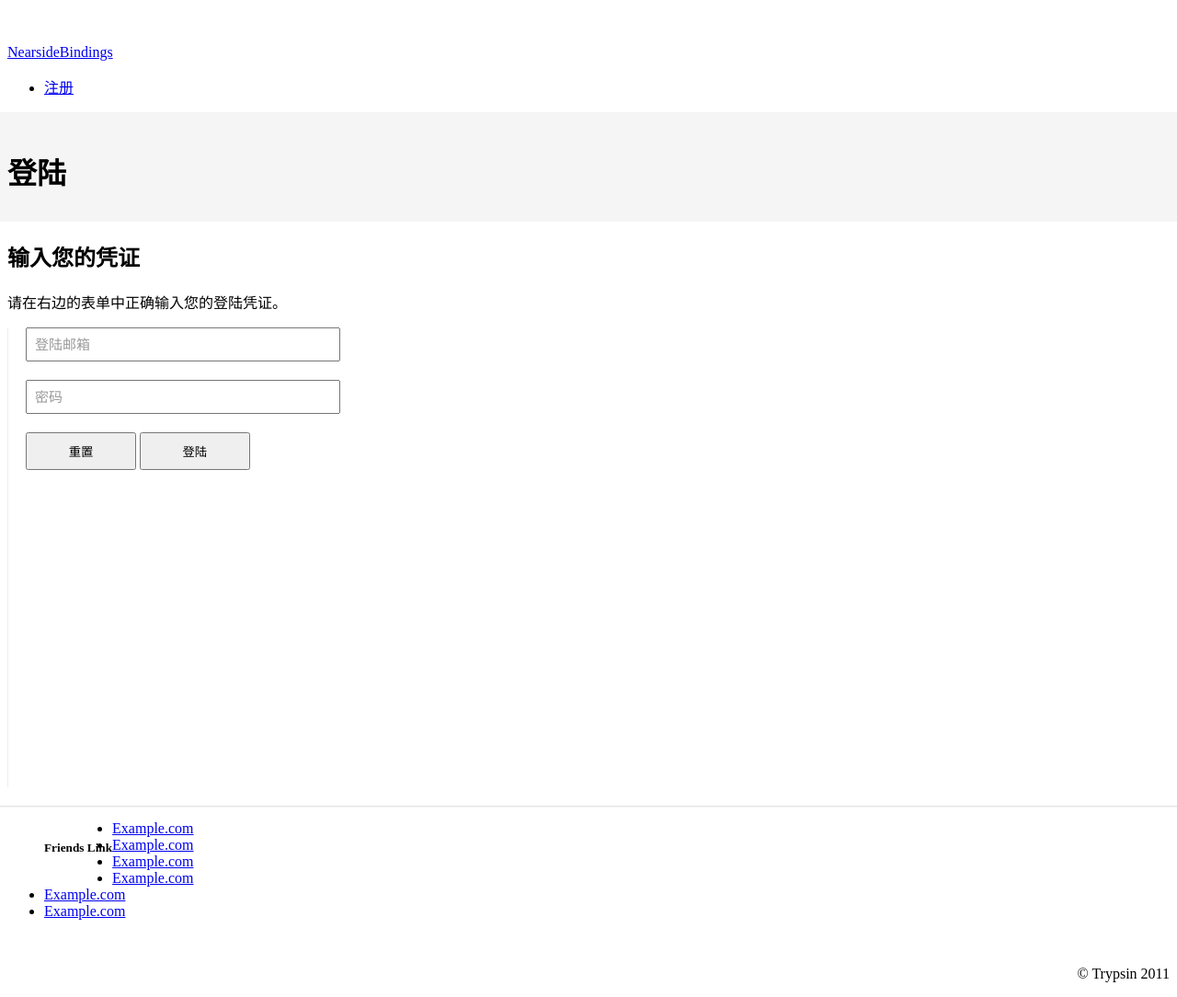
After one commit to xdlinux/hexyou, a Django app: template templates/accounts/signin.html in a window 1280 px wide. The commit adds this page. Shown: the whole page at 92% size. Run offline with Django 3.2, Linux system fonts and the light colour scheme; the template is opened without the code that fills it, so the values that code supplies are empty.

Commit message:
完成signin 开始做member

```diff
--- a/base/views.py
+++ b/base/views.py
@@ -10,3 +10,7 @@ def index(request):
 def signup(request):
     """page for signup"""
     return render_to_response("accounts/signup.html")
+
+def signin(request):
+    """page for signup"""
+    return render_to_response("accounts/signin.html")
--- a/member/views.py
+++ b/member/views.py
@@ -1 +1,6 @@
 # Create your views here.
+from django.shortcuts import render_to_response
+
+def frontpage(request):
+    """docstring for person"""
+    return render_to_response('members/frontpage.html')
--- a/settings.py
+++ b/settings.py
@@ -2,7 +2,6 @@
 
 import os
 HERE=os.path.dirname(os.path.dirname(__file__))
-
 DEBUG = True
 TEMPLATE_DEBUG = DEBUG
 
--- a/static/css/style.css
+++ b/static/css/style.css
@@ -44,10 +44,10 @@ img.avatar { padding:1px; border:1px solid #eee; border-radius:6px; }
 #main #profile { margin-top:22px; }
 
 /* accounts  */
-#signup { font-size:15px; }
-#signup input { padding:9px; width:100%}
-#signup .holding{margin-bottom:20px}
-#signup .holding .holder { left:10px;  line-height:38px; }
+#account { font-size:15px; }
+#account input { padding:9px; width:100%}
+#account .holding{margin-bottom:20px}
+#account .holding .holder { left:10px;  line-height:38px; }
 #policy{
     width:340px;
     height:300px;
@@ -55,3 +55,4 @@ img.avatar { padding:1px; border:1px solid #eee; border-radius:6px; }
     padding:0;
 }
 #policy iframe{width:340px;height:100%}
+#account #reset,#account #submit{width:120px;}
--- /dev/null
+++ b/templates/accounts/signin.html
@@ -0,0 +1,47 @@
+{% extends "base.html" %}
+
+{% block header %}
+<div class="topbar">
+    <div class="fill">
+        <div class="container">
+            <a href="#" class="brand">NearsideBindings</a>
+        <ul class="nav secondary-nav">
+            <li>
+                <a href="/signup">注册</a>
+            </li>
+        </ul>
+        </div>
+    </div>
+</div>
+{% endblock %}
+{% block container %}
+<div class="content">
+    <div class="page-header">
+        <h1>登陆
+        </h1>
+    </div>
+    <div class="row">
+        <div class="span4">
+            <h2>输入您的凭证</h2>
+            <p>
+                请在右边的表单中正确输入您的登陆凭证。
+            </p>
+        </div>
+        <div class="span6">
+            <form action="" id="account">
+                <div class="holding">
+                    <input type="text" />
+                    <span class="holder">登陆邮箱</span>
+                </div>
+                <div class="holding">
+                    <input type="password" />
+                    <span class="holder">密码</span>
+                </div>
+                <input type="reset" class="btn large " id="reset" value="重置"/>
+                <input type="submit" class="btn large primary" id="submit"  value="登陆"/>
+            </form>
+
+        </div>
+    </div>
+</div>
+{% endblock %}
--- a/templates/topbar.html
+++ b/templates/topbar.html
@@ -5,8 +5,8 @@
             <a href="#" class="brand">NearsideBindings</a>
             <ul class="nav">
                 <li class="{{ topbar|active:"home" }}"><a href="#" >首页</a></li>
-                    <li class="{{ topbar|active:"person" }}"><a href="#">我的主页</a></li>
-                    <li class="{{ topbar|active:"groups" }}"><a href="#">组织与团队</a></li>
+                <li class="{{ topbar|active:"person" }}"><a href="/members/">我的主页</a></li>
+                <li class="{{ topbar|active:"groups" }}"><a href="/groups/">组织与团队</a></li>
                 <li class="{{ topbar|active:"activities" }}"><a href="#">活动</a></li>
             </ul>
         </div>
--- a/urls.py
+++ b/urls.py
@@ -18,6 +18,8 @@ urlpatterns = patterns('',
     # Uncomment the next line to enable the admin:
     url(r'^/?$',index),
     url(r'^signup/?$',signup),
+    url(r'^signin/?$',signin),
+    url(r'^members/?$','NearsideBindings.member.views.frontpage'),
     url(r'^groups/?$','NearsideBindings.group.views.frontpage'),
     url(r'^groups/single/?$','NearsideBindings.group.views.single'),
      url(r'^admin/', include(admin.site.urls)),
```
Also changed, not shown: templates/accounts/signup.html (+17 -2 lines), templates/members/frontpage.html (added, +14 -0 lines). Lines whose indentation alone changed are shown as unchanged.
